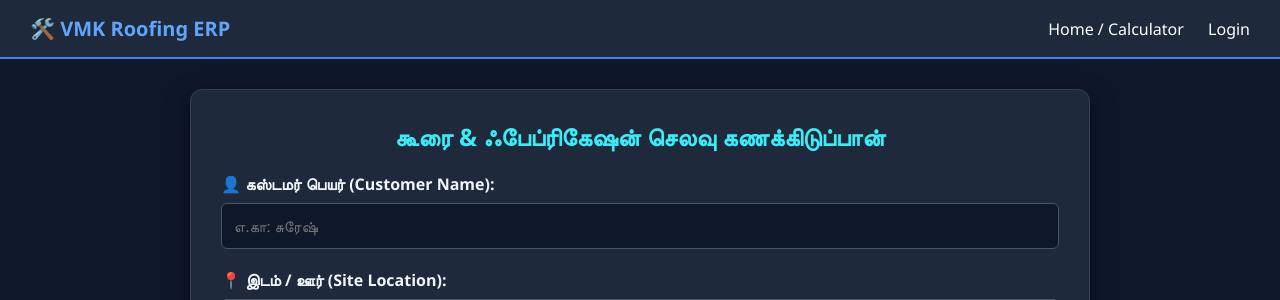
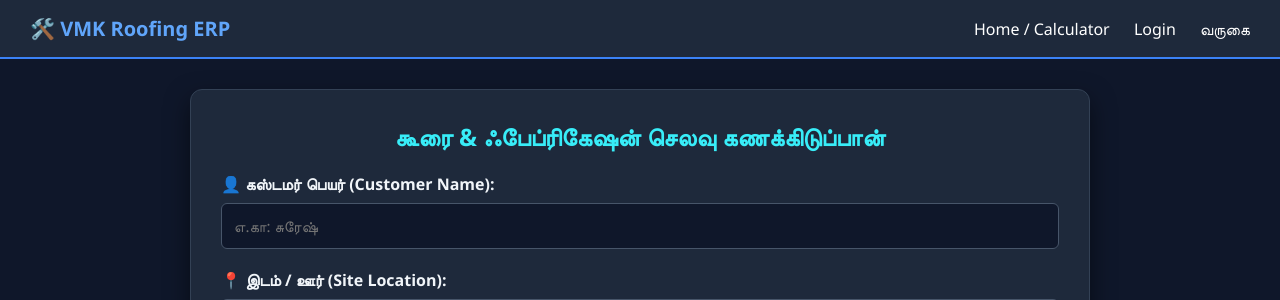
Before and after one commit to sathis8524/welding_software, a Flask app: page / in a window 1280 px wide. Shown: the top 300 px of the page. Run offline with Flask 3, Linux system fonts and the light colour scheme.

Commit message:
Update navbar with attendance link

```diff
--- a/templates/index.html
+++ b/templates/index.html
@@ -11,6 +11,7 @@
         <div class="nav-links">
             <a href="/">Home / Calculator</a>
             <a href="/login">Login</a>
+            <a href="/worker_entry">வருகை</a>
         </div>
     </div>
 
```
